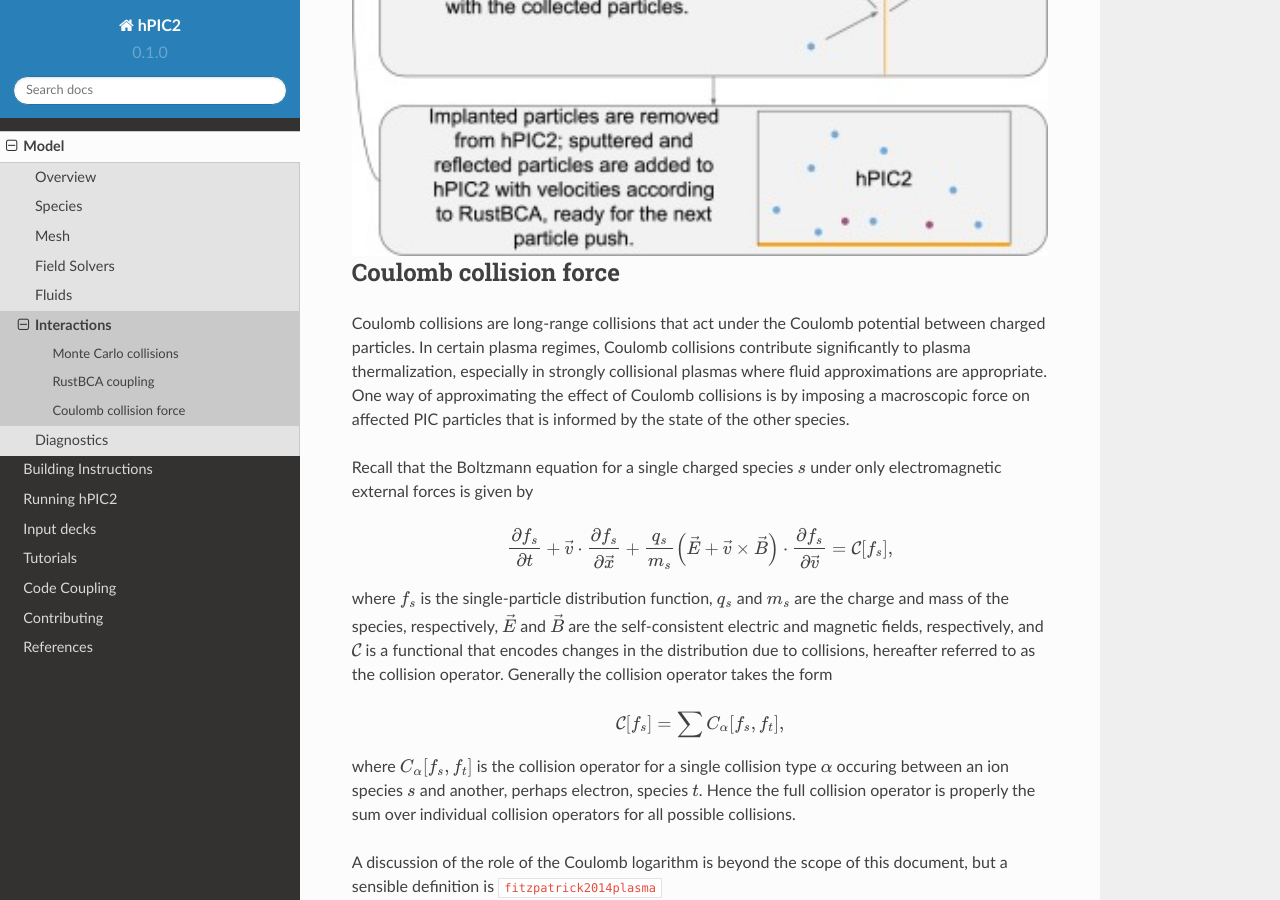
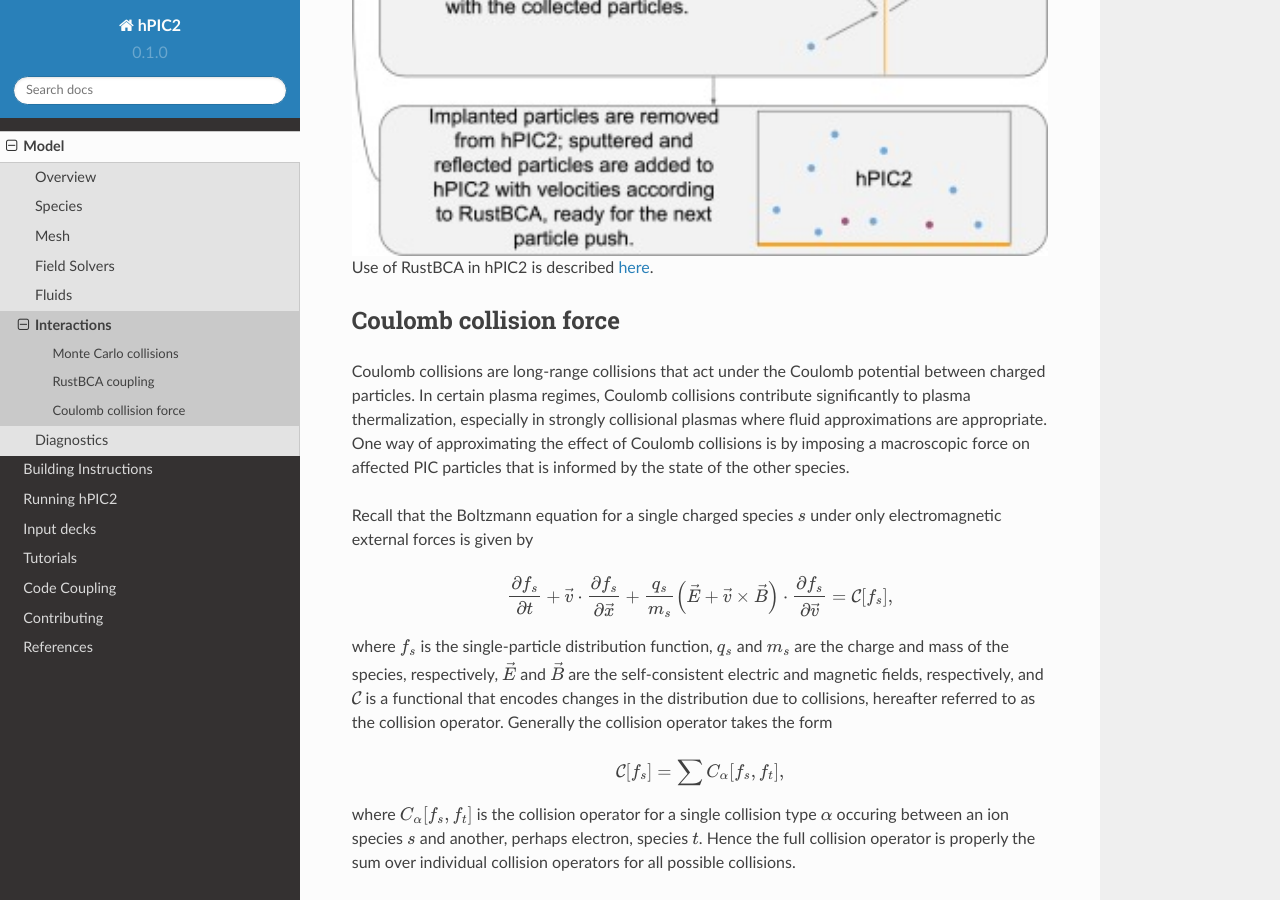
Before and after one commit to lcpp-org/hpic2doc, a Sphinx documentation site: the page built from docs/source/interactions.rst, in a window 1280 px wide and 900 px high, scrolled down 1554 px. Built offline with Sphinx 7.4.7 and the Read the Docs theme 2.0.0, drawn with Linux system fonts in a browser that asks for light colours; cross-references to code outside the pages are shown as plain code; some of the changed text lies outside the part shown.

Commit message:
Interlink interactions page to input deck

```diff
--- a/docs/source/interactions.rst
+++ b/docs/source/interactions.rst
@@ -73,6 +73,9 @@
 .. figure:: figures/rustbca_coupling.jpg
   :width: 100%
   :align: center
+
+Use of RustBCA in hPIC2 is described
+:ref:`here <input_deck:RustBCA boundary condition>`.
 
 Coulomb collision force
 ----------------------------
@@ -186,3 +189,6 @@
 macroparticle's velocity :math:`\vec{v}` is incremented by
 :math:`N \Delta t \vec{R}_{st} / m_s`, where :math:`\Delta t` is the
 simulation time step.
+
+Use of the Coulomb collision force in hPIC2 is described
+:ref:`here <input_deck:Coulomb collision force>`.
```
